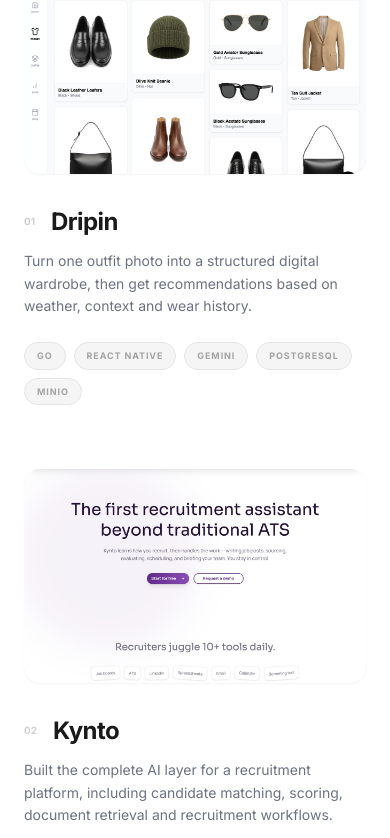
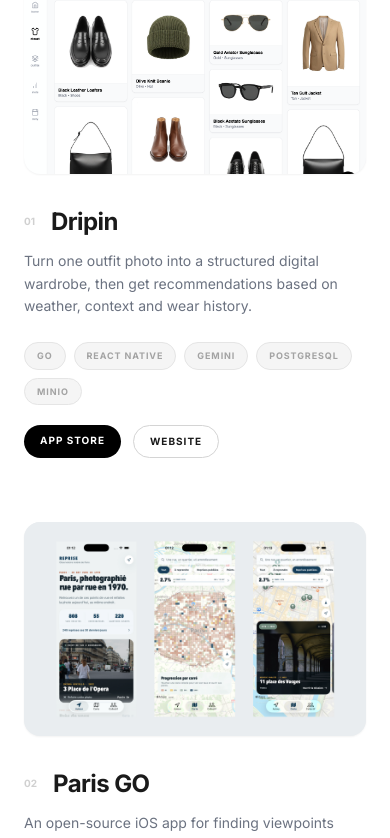
Before and after one commit to Youplala/portfoliov2, a React (Vite) app: page / in a window 390 px wide. Shown: the part 1156-1994 px from the top of the page. Built offline with nearby package versions, Linux system fonts and the light colour scheme; a web font is replaced by a local one.

Commit message:
feat: add latest portfolio projects

```diff
--- a/components/ProjectCard.tsx
+++ b/components/ProjectCard.tsx
@@ -26,8 +26,18 @@
         />
 
         {/* Hover Overlay - Show demo or GitHub links if available */}
-        {(project.demoUrl || project.githubUrl) && (
+        {(project.demoUrl || project.githubUrl || project.appStoreUrl) && (
           <div className="absolute inset-0 bg-black/40 opacity-0 group-hover:opacity-100 transition-opacity flex items-center justify-center gap-3">
+            {project.appStoreUrl && (
+              <a
+                href={project.appStoreUrl}
+                target="_blank"
+                rel="noopener noreferrer"
+                className="px-6 py-3 bg-white text-black text-[10px] font-bold tracking-widest uppercase rounded-full transform translate-y-4 group-hover:translate-y-0 transition-all duration-500 hover:bg-black hover:text-white"
+              >
+                App Store
+              </a>
+            )}
             {project.demoUrl && (
               <a
                 href={project.demoUrl}
@@ -35,7 +45,7 @@
                 rel="noopener noreferrer"
                 className="px-6 py-3 bg-white text-black text-[10px] font-bold tracking-widest uppercase rounded-full transform translate-y-4 group-hover:translate-y-0 transition-all duration-500 hover:bg-black hover:text-white"
               >
-                View Demo
+                Website
               </a>
             )}
             {project.githubUrl && (
@@ -67,6 +77,23 @@
               </span>
             ))}
           </div>
+          <div className="flex flex-wrap gap-3 mt-5 md:hidden">
+            {project.appStoreUrl && (
+              <a href={project.appStoreUrl} target="_blank" rel="noopener noreferrer" className="px-4 py-2 bg-black text-white text-[10px] font-bold tracking-widest uppercase rounded-full">
+                App Store
+              </a>
+            )}
+            {project.demoUrl && (
+              <a href={project.demoUrl} target="_blank" rel="noopener noreferrer" className="px-4 py-2 border border-neutral-300 text-[10px] font-bold tracking-widest uppercase rounded-full">
+                Website
+              </a>
+            )}
+            {project.githubUrl && (
+              <a href={project.githubUrl} target="_blank" rel="noopener noreferrer" className="px-4 py-2 border border-neutral-300 text-[10px] font-bold tracking-widest uppercase rounded-full">
+                GitHub
+              </a>
+            )}
+          </div>
         </div>
         <div className="text-[10px] font-bold opacity-10 hidden md:block">{project.year}</div>
       </div>
--- a/constants.ts
+++ b/constants.ts
@@ -16,10 +16,28 @@
     tags: ['Go', 'React Native', 'Gemini', 'PostgreSQL', 'MinIO'],
     imageUrl: '/dripin_screenshot.png',
     year: '2025 - Present',
-    demoUrl: 'https://dripin.app'
+    demoUrl: 'https://dripin.app',
+    appStoreUrl: 'https://apps.apple.com/fr/app/dripin-dressing-styliste-ia/id6788119955'
   },
   {
     id: '02',
+    title: 'Paris GO',
+    description: 'An open-source iOS app for finding viewpoints photographed across Paris in 1970, recreating them today and comparing the city across time.',
+    tags: ['React Native', 'Expo', 'TypeScript', 'Maps', 'Open Data'],
+    imageUrl: '/paris-go_screenshot.png',
+    year: '2026',
+    githubUrl: 'https://github.com/Youplala/reprise'
+  },
+  {
+    id: '03',
+    title: 'HomeARt',
+    description: 'A native iOS app for previewing art at true scale on your own walls, customizing frames and composing gallery walls in augmented reality.',
+    tags: ['SwiftUI', 'RealityKit', 'ARKit', 'LiDAR', 'iOS'],
+    imageUrl: '/homeart_screenshot.png',
+    year: '2026'
+  },
+  {
+    id: '04',
     title: 'Kynto',
     description: 'Built the complete AI layer for a recruitment platform, including candidate matching, scoring, document retrieval and recruitment workflows.',
     tags: ['FastAPI', 'LangChain', 'Vertex AI', 'RAG', 'Cloud Run'],
@@ -28,7 +46,7 @@
     demoUrl: 'https://kyntoai.com'
   },
   {
-    id: '03',
+    id: '05',
     title: 'ChartGPT',
     description: '1st place in Plotly\'s Dash-GPT Challenge. Turns natural-language questions into interactive charts, with 25k+ downloads.',
     tags: ['Python', 'Dash', 'Plotly', 'LLMs', 'HuggingFace'],
--- a/types.ts
+++ b/types.ts
@@ -8,6 +8,7 @@
   year: string;
   githubUrl?: string;
   demoUrl?: string;
+  appStoreUrl?: string;
 }
 
 export interface Experience {
```
Also changed, not shown: public/homeart_screenshot.png (added), public/paris-go_screenshot.png (added).
